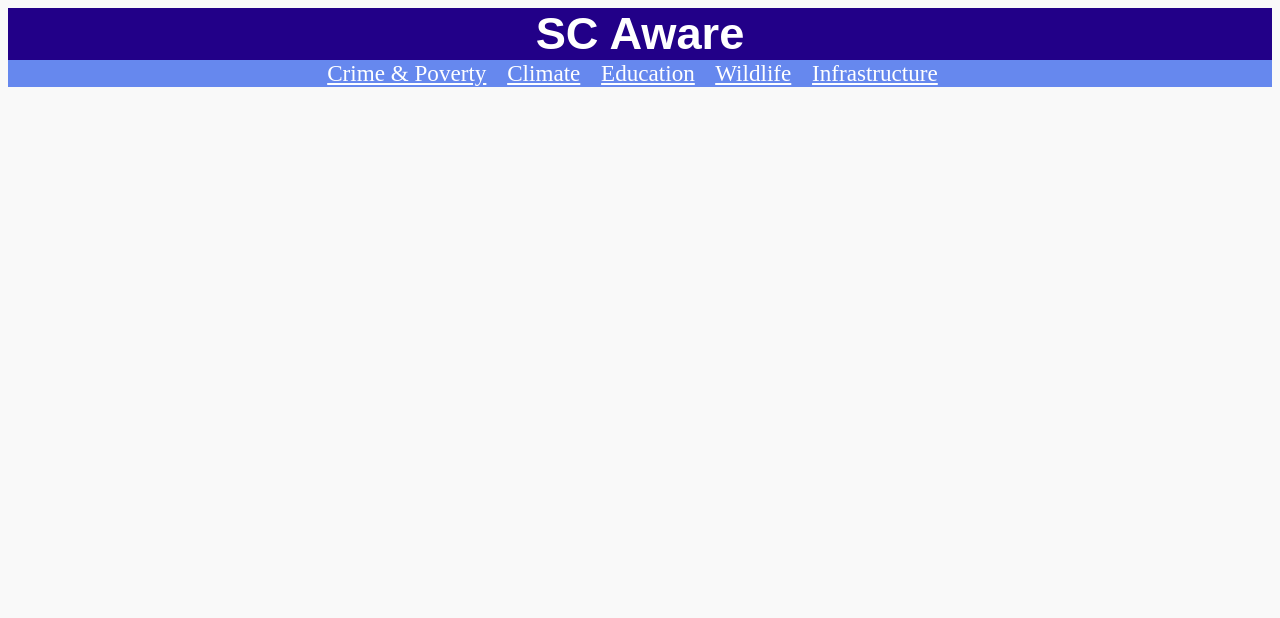
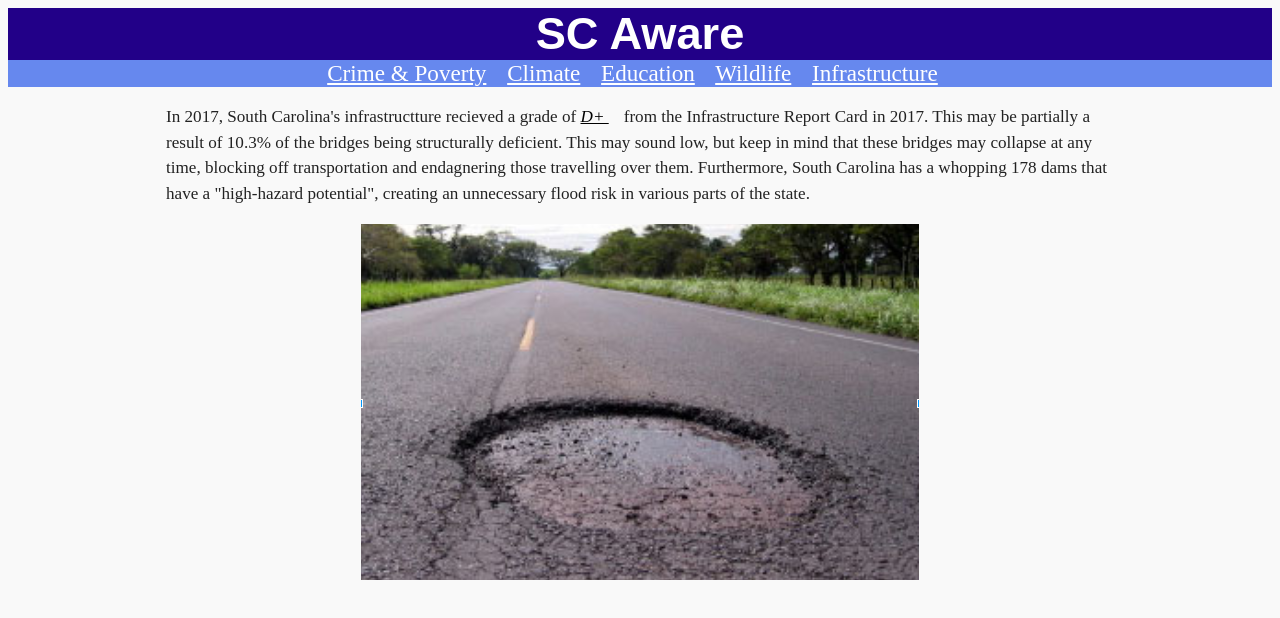
Before and after one commit to Chris-Cameron/sc-aware, a plain HTML site: page infrastructure.html in a window 1280 px wide. Drawn offline with Linux system fonts and the light colour scheme.

Commit message:
Added infrastructure page

```diff
--- a/infrastructure.html
+++ b/infrastructure.html
@@ -24,6 +24,14 @@
                 <a href="infrastructure.html"> Infrastructure </a>
         </h2>
 
+        <p class = "subheader">
+            In 2017, South Carolina's infrastructture recieved a grade of <a class = "body" href = "https://www.infrastructurereportcard.org/state-item/south-carolina/"> D+ </a> from the Infrastructure Report Card in 2017. This may be partially a result of 10.3% of the bridges being structurally deficient.
+            This may sound low, but keep in mind that these bridges may collapse at any time, blocking off transportation and endagnering those travelling over them.
+            Furthermore, South Carolina has a whopping 178 dams that have a "high-hazard potential", creating an unnecessary flood risk in various parts of the state.
+        </p>
+
+        <img class = "center" src="images/pothole.png">
+
     </body>
 
 </html>
```
Also changed, not shown: education.html (+7 -0 lines), sources.html (+5 -0 lines), images/pothole.PNG (added), images/sc-educational-attainment.PNG (added).
